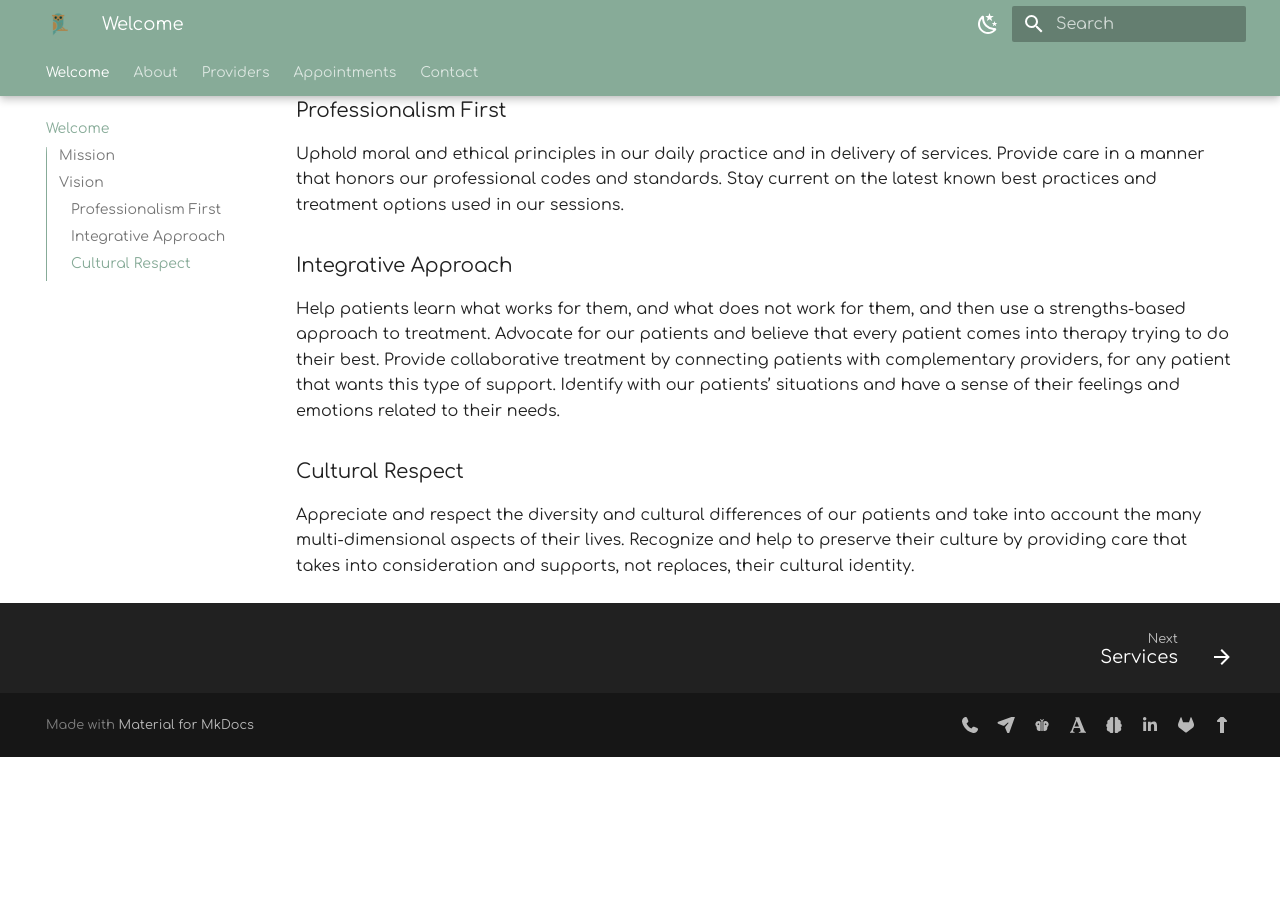
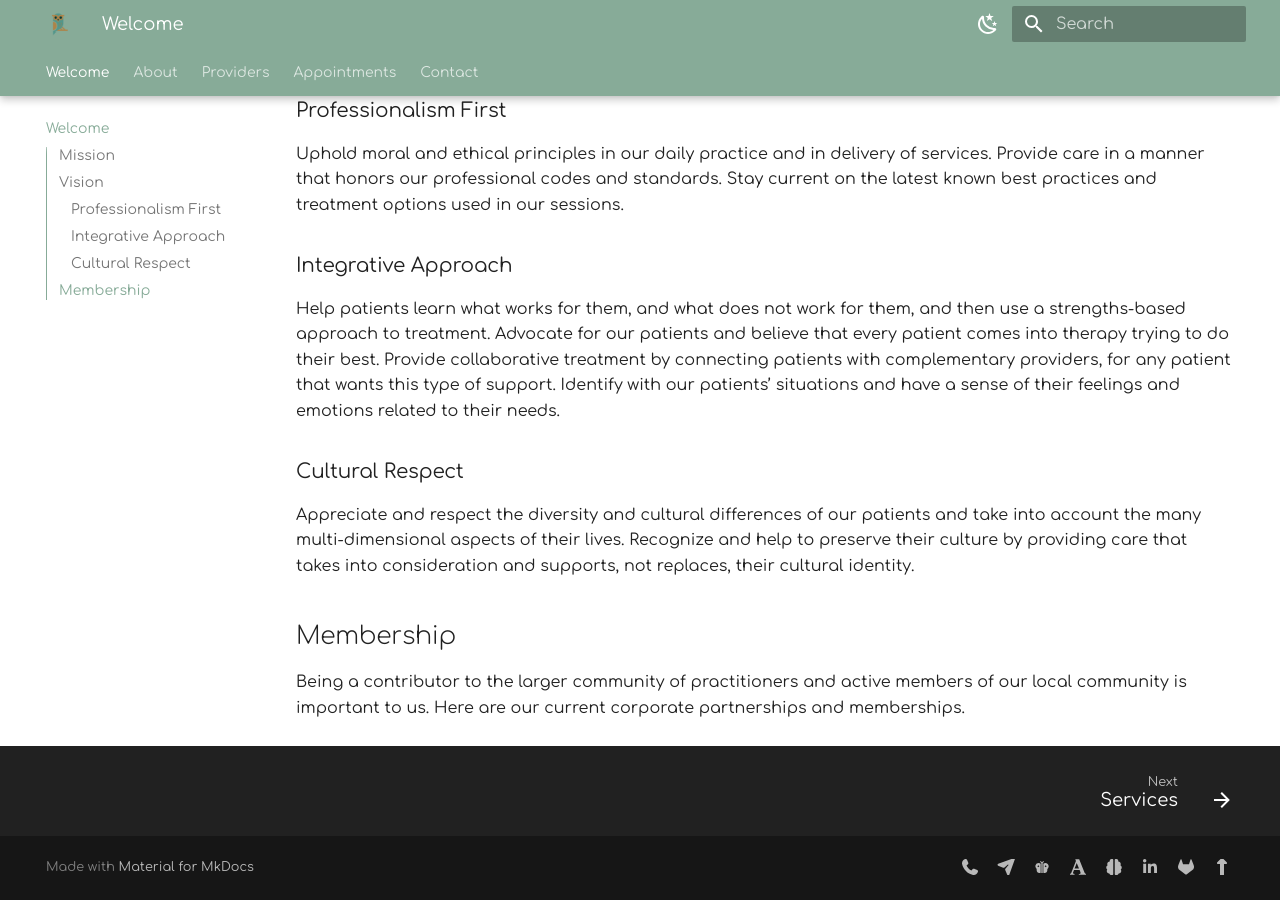
Before and after one commit to motm-therapy/website, an MkDocs documentation site: the page built from docs/index.md, in a window 1280 px wide and 900 px high, scrolled down 685 px. Built offline with MkDocs 1.6.1 and Material for MkDocs 9.7.7, drawn with Linux system fonts in a browser that asks for light colours; before the commit the page ends 1442 px from its top, so only the background shows below that.

Commit message:
Update index.md

```diff
--- a/docs/index.md
+++ b/docs/index.md
@@ -25,3 +25,12 @@ Identify with our patients’ situations and have a sense of their feelings and
 ### Cultural Respect
 
 Appreciate and respect the diversity and cultural differences of our patients and take into account the many multi-dimensional aspects of their lives. Recognize and help to preserve their culture by providing care that takes into consideration and supports, not replaces, their cultural identity.
+
+## Membership
+
+Being a contributor to the larger community of practitioners and active members of our local community is important to us. Here are our current corporate partnerships and memberships.
+
+<!-- Professional verification provided by Psychology Today -->
+<a href="https://www.psychologytoday.com/profile/726906" class="sx-verified-seal"></a>
+<script type="text/javascript" src="https://member.psychologytoday.com/verified-seal.js" data-badge="13" data-id="726906" data-code="aHR0cHM6Ly93d3cucHN5Y2hvbG9neXRvZGF5LmNvbS9hcGkvdmVyaWZpZWQtc2VhbC9zZWFscy9bQkFER0VdL3Byb2ZpbGUvW1BST0ZJTEVfSURdP2NhbGxiYWNrPXN4Y2FsbGJhY2s="></script>
+<!-- End Verification -->
```
